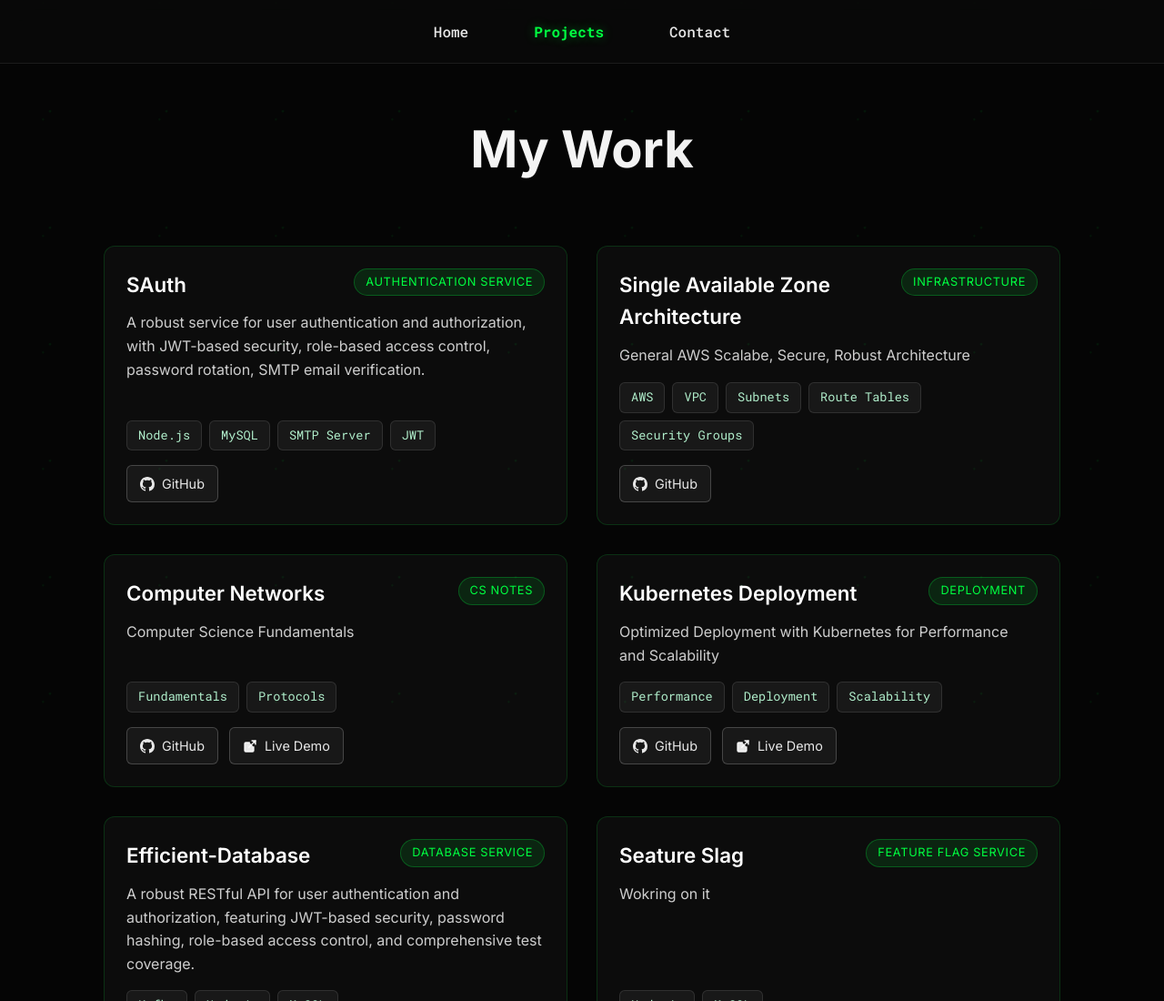
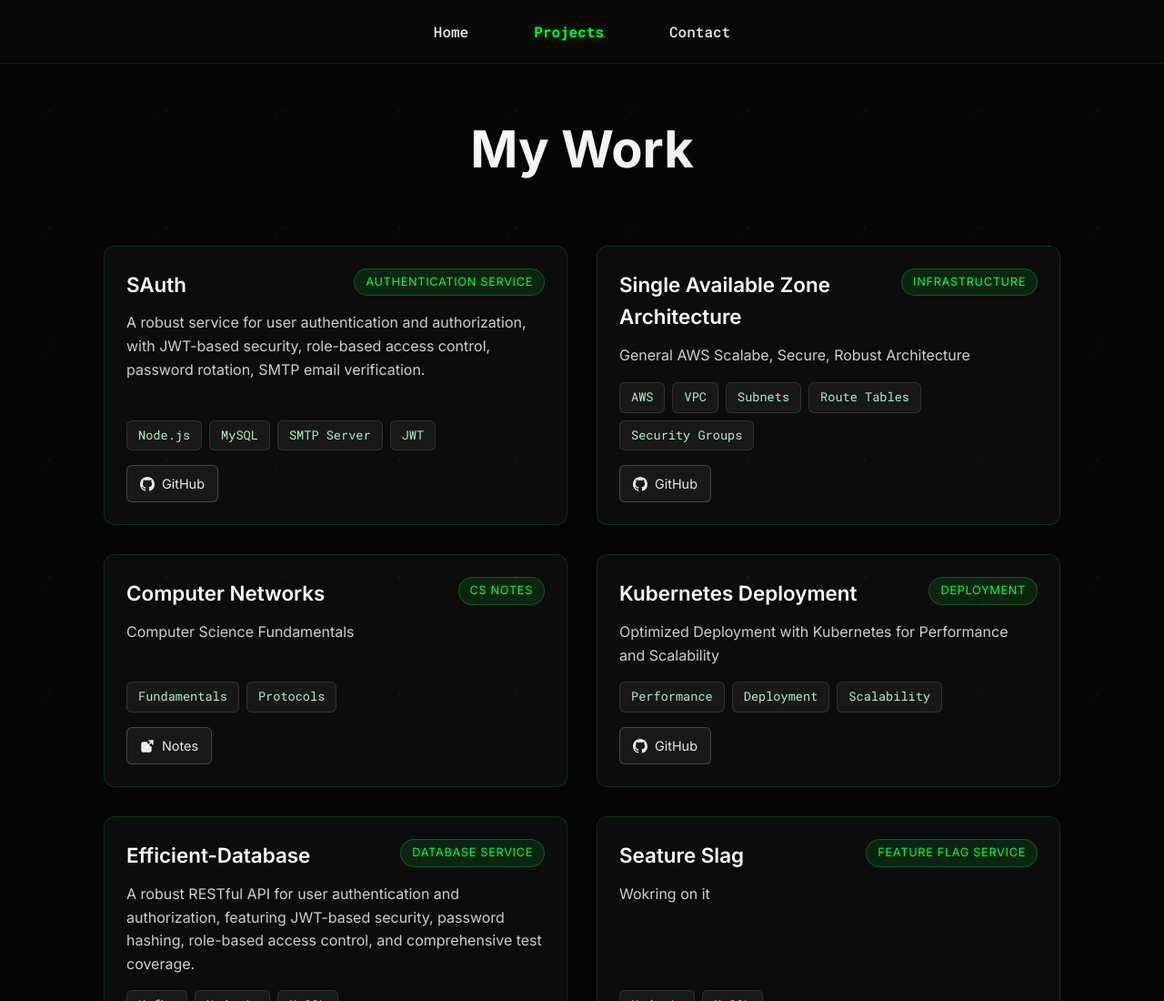
Before and after one commit to Decodx09/blog, a plain HTML site: page projects.html in a window 1280 px wide. Shown: the top 1100 px of the page at 91% size. Drawn offline with Linux system fonts and the light colour scheme.

Commit message:
newer better

```diff
--- a/projects.html
+++ b/projects.html
@@ -298,13 +298,13 @@
           <span class="tech-tag">Protocols</span>
         </div>
         <div class="project-links">
-          <a href="#" target="_blank" rel="noopener noreferrer" class="project-link">
+          <!-- <a href="#" target="_blank" rel="noopener noreferrer" class="project-link">
             <svg viewBox="0 0 16 16"><path fill-rule="evenodd" d="M8 0C3.58 0 0 3.58 0 8c0 3.54 2.29 6.53 5.47 7.59.4.07.55-.17.55-.38 0-.19-.01-.82-.01-1.49-2.01.37-2.53-.49-2.69-.94-.09-.23-.48-.94-.82-1.13-.28-.15-.68-.52-.01-.53.63-.01 1.08.58 1.23.82.72 1.21 1.87.87 2.33.66.07-.52.28-.87.51-1.07-1.78-.2-3.64-.89-3.64-3.95 0-.87.31-1.59.82-2.15-.08-.2-.36-1.02.08-2.12 0 0 .67-.21 2.2.82.64-.18 1.32-.27 2-.27.68 0 1.36.09 2 .27 1.53-1.04 2.2-.82 2.2-.82.44 1.1.16 1.92.08 2.12.51.56.82 1.27.82 2.15 0 3.07-1.87 3.75-3.65 3.95.29.25.54.73.54 1.48 0 1.07-.01 1.93-.01 2.2 0 .21.15.46.55.38A8.013 8.013 0 0016 8c0-4.42-3.58-8-8-8z"></path></svg>
             GitHub
-          </a>
+          </a> -->
           <a href="https://docs.google.com/document/d/1KT_EKF7dQZzvD0C8IgfjLsdwMuVkKQO0DUgHTOrFSx0/edit?usp=sharing" target="_blank" rel="noopener noreferrer" class="project-link">
              <svg viewBox="0 0 24 24" fill="none" stroke="currentColor" stroke-width="2" stroke-linecap="round" stroke-linejoin="round"><path d="M18 13v6a2 2 0 0 1-2 2H5a2 2 0 0 1-2-2V8a2 2 0 0 1 2-2h6"></path><polyline points="15 3 21 3 21 9"></polyline><line x1="10" y1="14" x2="21" y2="3"></line></svg>
-            Live Demo
+            Notes
           </a>
         </div>
       </div>
@@ -325,10 +325,6 @@
           <a href="https://github.com/Decodx09/k8s" target="_blank" rel="noopener noreferrer" class="project-link">
             <svg viewBox="0 0 16 16"><path fill-rule="evenodd" d="M8 0C3.58 0 0 3.58 0 8c0 3.54 2.29 6.53 5.47 7.59.4.07.55-.17.55-.38 0-.19-.01-.82-.01-1.49-2.01.37-2.53-.49-2.69-.94-.09-.23-.48-.94-.82-1.13-.28-.15-.68-.52-.01-.53.63-.01 1.08.58 1.23.82.72 1.21 1.87.87 2.33.66.07-.52.28-.87.51-1.07-1.78-.2-3.64-.89-3.64-3.95 0-.87.31-1.59.82-2.15-.08-.2-.36-1.02.08-2.12 0 0 .67-.21 2.2.82.64-.18 1.32-.27 2-.27.68 0 1.36.09 2 .27 1.53-1.04 2.2-.82 2.2-.82.44 1.1.16 1.92.08 2.12.51.56.82 1.27.82 2.15 0 3.07-1.87 3.75-3.65 3.95.29.25.54.73.54 1.48 0 1.07-.01 1.93-.01 2.2 0 .21.15.46.55.38A8.013 8.013 0 0016 8c0-4.42-3.58-8-8-8z"></path></svg>
             GitHub
-          </a>
-          <a href="#" target="_blank" rel="noopener noreferrer" class="project-link">
-             <svg viewBox="0 0 24 24" fill="none" stroke="currentColor" stroke-width="2" stroke-linecap="round" stroke-linejoin="round"><path d="M18 13v6a2 2 0 0 1-2 2H5a2 2 0 0 1-2-2V8a2 2 0 0 1 2-2h6"></path><polyline points="15 3 21 3 21 9"></polyline><line x1="10" y1="14" x2="21" y2="3"></line></svg>
-            Live Demo
           </a>
         </div>
       </div>
```
